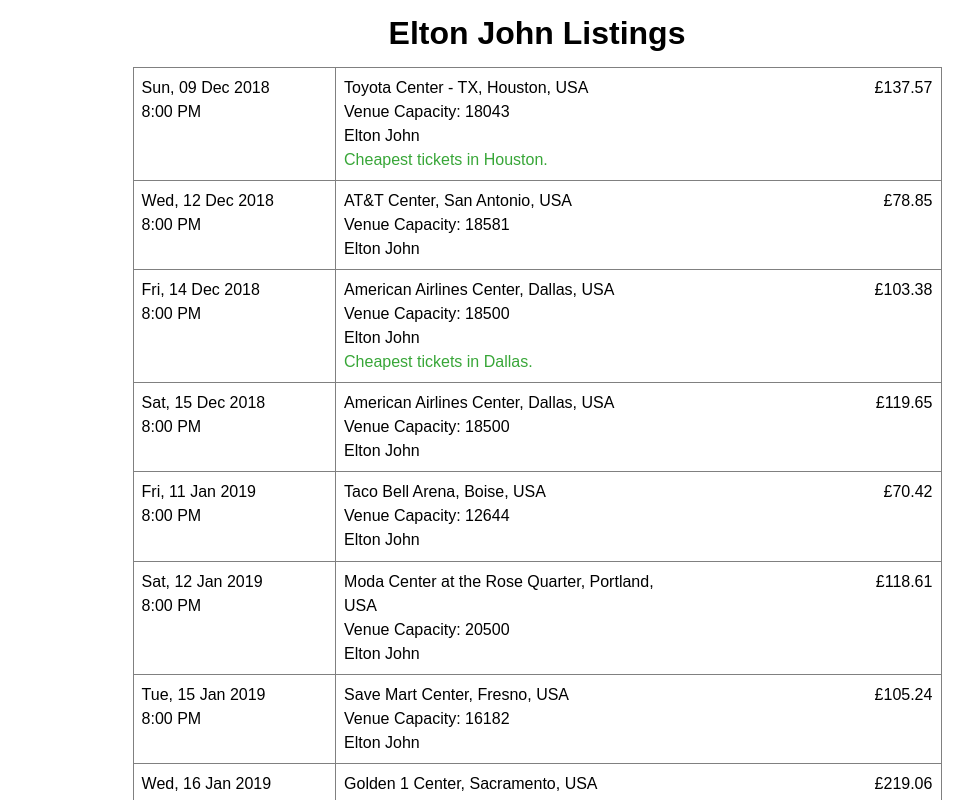
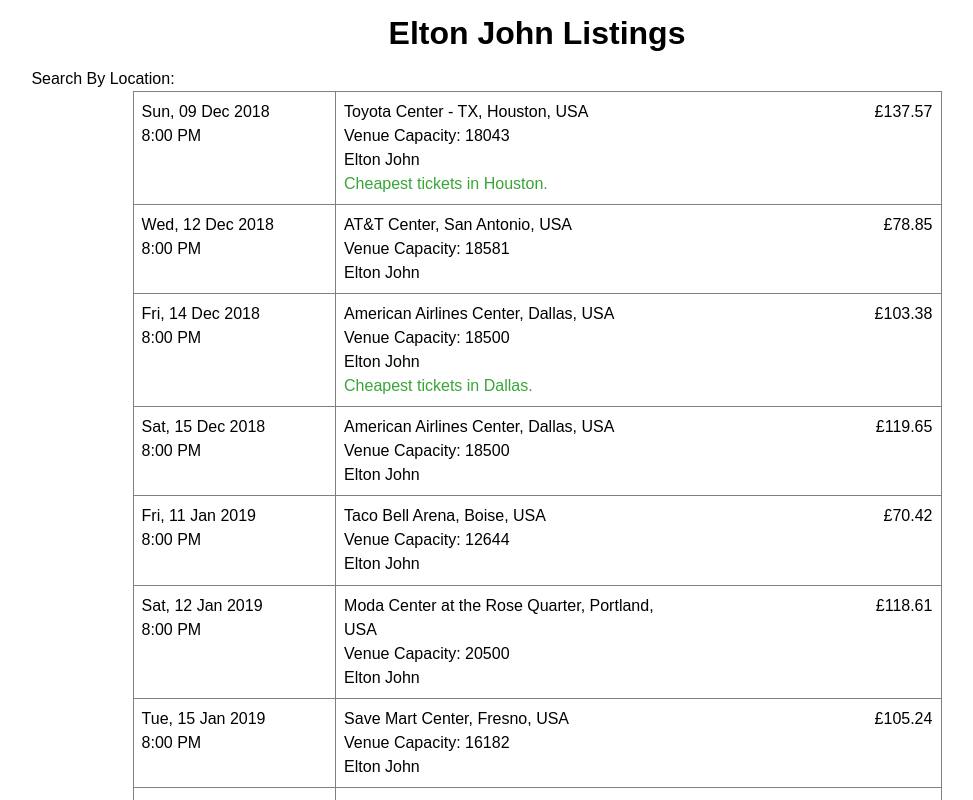
Before and after one commit to AndrewK09/event-listings, a React app: page / in a window 1280 px wide. Shown: the top 800 px of the page, without its empty margins (103-1076 px from the left). Built offline with nearby package versions, Linux system fonts and the light colour scheme; the HTML template or start-up script is replaced by a standard one.

Commit message:
Utilize Filter component

```diff
--- a/client/src/app/App.js
+++ b/client/src/app/App.js
@@ -1,14 +1,18 @@
 import React, { useState } from 'react';
 import EventList from '../features/eventList_pt1/EventList.js';
+import Filter from '../features/filter_pt2/Filter.js';
+
 import styles from './App.css';
 import { json } from '../shared/data.js';
 
 function App() {
   const [events, updateEvents] = useState(json.Items);
+
   const { MainContainer, Title } = styles;
   return (
     <div className={MainContainer}>
       <h1 className={Title}>Elton John Listings</h1>
+      <Filter updateEvents={updateEvents} />
       <EventList events={events} />
     </div>
   );
```
